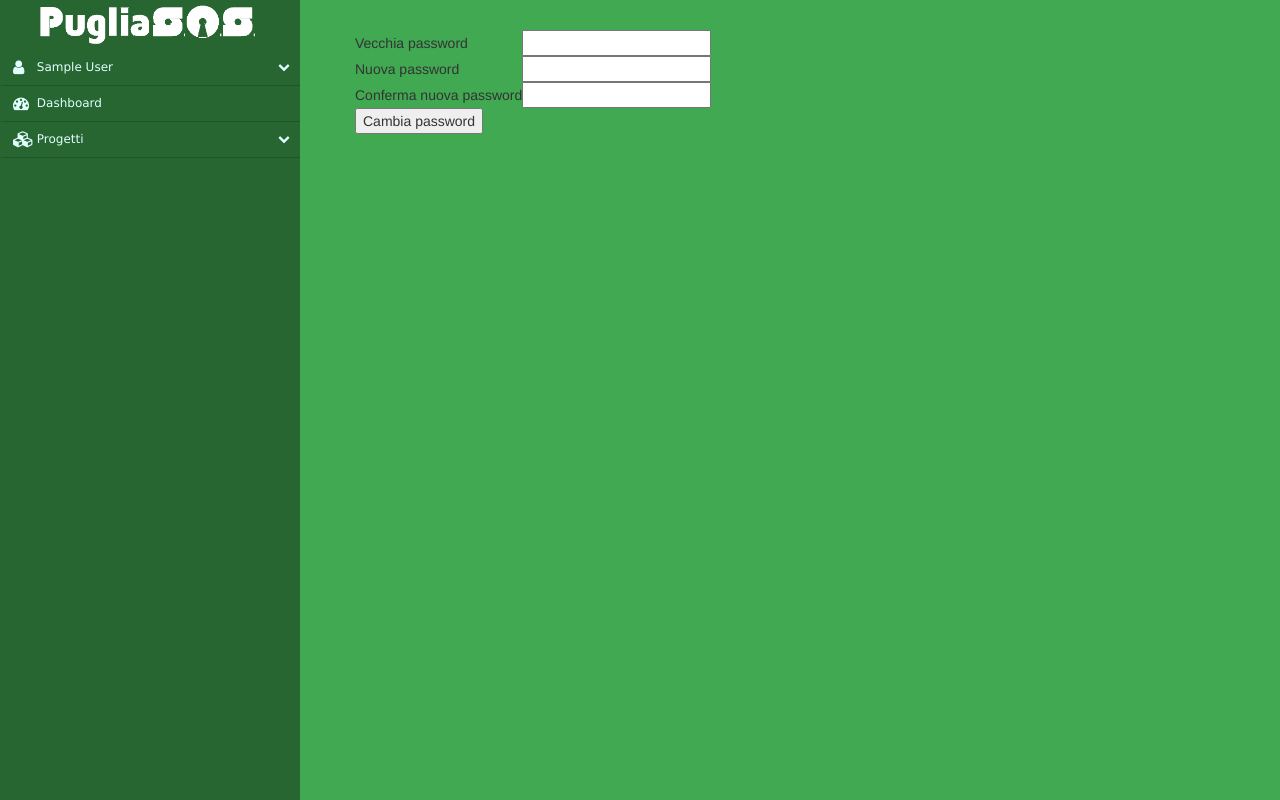
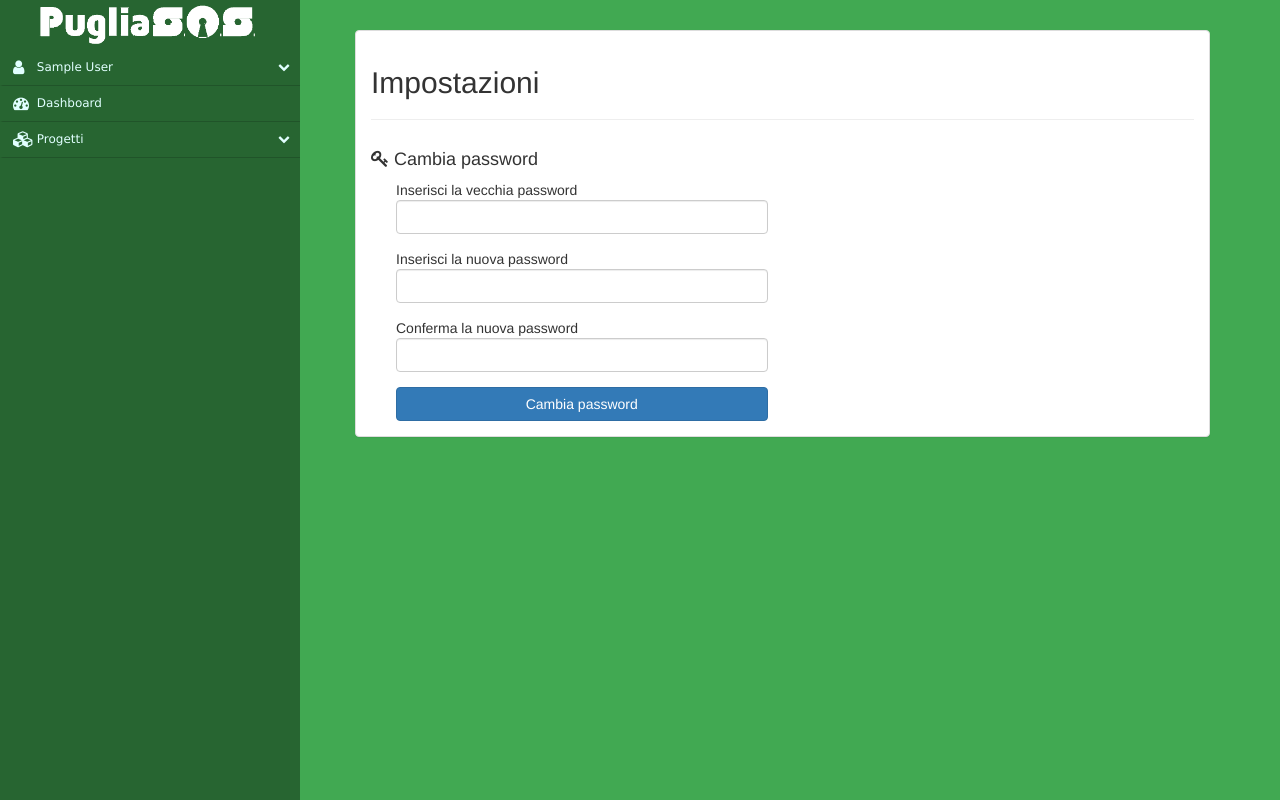
Before and after one commit to PugliaSOS/my-puglia-sos, a Django app: page /settings/ in a window 1280 px wide. Run offline with Django 3.2, Linux system fonts and the light colour scheme; the visitor is signed in with stand-in values (Sample User, id 1); some libraries are stand-ins or nearby versions.

Commit message:
Edit settings page

```diff
--- a/static/style.css
+++ b/static/style.css
@@ -168,3 +168,9 @@ body {
   margin: 0px;
   padding: 0px;
 }
+.subsection {
+  margin-left: 25px;
+}
+.subsection input {
+  margin-bottom: 15px;
+}
--- a/templates/main/settings.html
+++ b/templates/main/settings.html
@@ -6,22 +6,27 @@
 <p>{{ form.errors }}</p>
 {% endif %}
 
-<form action="{% url 'password_change' %}" method="POST">
-  {% csrf_token %}
-  <table>
-    <tr>
-      <td>Vecchia password</td>
-      <td><input type="password" name="old_password"></td>
-    </tr>
-    <tr>
-      <td>Nuova password</td>
-      <td><input type="password" name="new_password1"></td>
-    </tr>
-    <tr>
-      <td>Conferma nuova password</td>
-      <td><input type="password" name="new_password2"></td>
-    </tr>
-  </table>
-  <input type="submit" value="Cambia password">
-</form>
+<div class="panel panel-default"><div class="panel-body">
+  <h2>Impostazioni</h1>
+  <hr>
+  <div class="row">
+    <div class="col-md-6">
+      <h4><i class="fa fa-key"></i> Cambia password</h2>
+      <div class="subsection">
+        <form action="{% url 'password_change' %}" method="POST">
+          {% csrf_token %}
+          Inserisci la vecchia password
+          <input class="form-control" type="password" name="old_password">
+          Inserisci la nuova password
+          <input class="form-control" type="password" name="new_password1">
+          Conferma la nuova password
+          <input class="form-control" type="password" name="new_password2">
+          <button class="btn btn-primary btn-block" type="submit">
+            Cambia password
+          </button>
+        </form>
+      </div>
+    </div>
+  </div>
+</div></div>
 {% endblock %}
```
